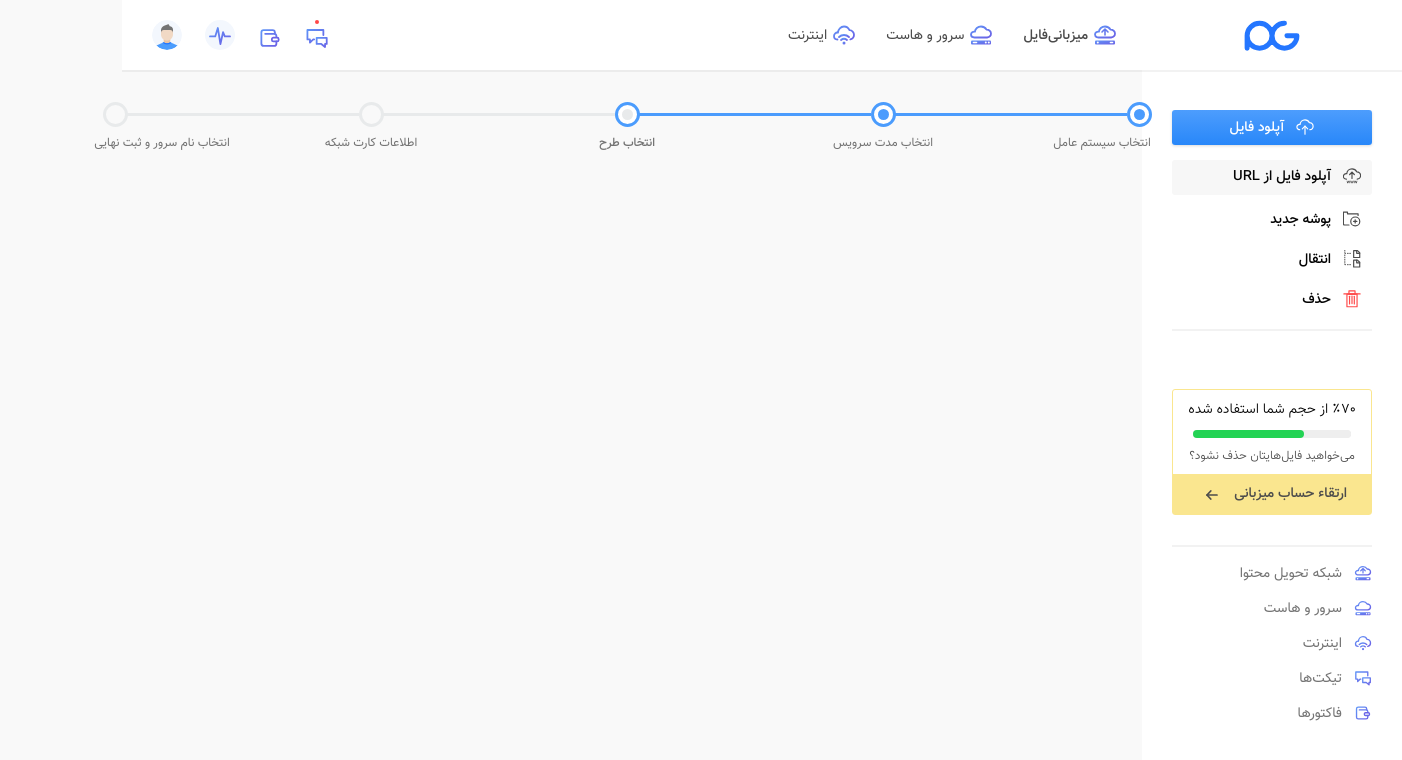
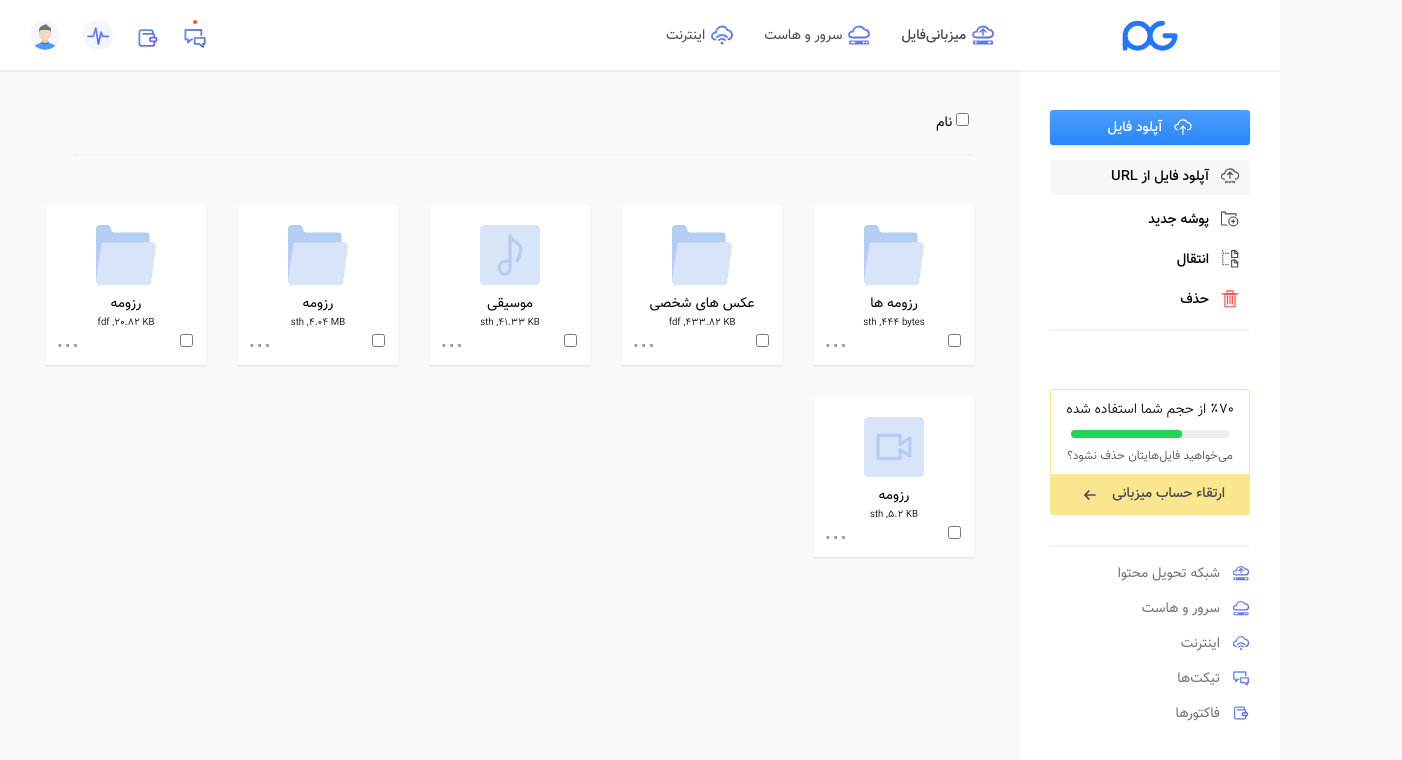
Before and after one commit to cventix/blueberry-cfsui, a React (Create React App) app: page / in a window 1280 px wide. Shown: the top 760 px of the page, 1402 px wide, since content can reach past the window. Built offline with nearby package versions, Linux system fonts and the light colour scheme.

Commit message:
progressbar container

```diff
--- a/src/components/Content/Content.tsx
+++ b/src/components/Content/Content.tsx
@@ -1,9 +1,8 @@
 import React from "react";
 import { Table } from "../Table/Table";
 import { Grid } from "../Grid/Grid";
+import { GridHeader } from "../Grid/GridHeader";
 
-import styles from "./Content.module.scss";
-import { Hr } from "../ui-elements/Hr";
 
 const table = [
   {
@@ -98,13 +97,14 @@ export class Content extends React.Component<any, any> {
   };
 
   onCheckAll = () => {
+      console.log('hjh')
     this.setState({ checkAll: !this.state.checkAll });
   };
 
   public render() {
     return (
       <div>
-        {this.state.view === "table" ? (
+        {this.state.view === "grid" ? (
           <Table
             dropdown={true}
             onCheckAll={this.onCheckAll}
@@ -114,11 +114,10 @@ export class Content extends React.Component<any, any> {
           />
         ) : (
           <div>
-            <div className={styles.header}>
-              <div className={styles.title}>happy</div>
-              <Hr />
-            </div>
+           <GridHeader  onCheckAll={this.onCheckAll}
+              checkAll={this.state.checkAll}/>
             <Grid
+              checkbox={true}
               onCheckAll={this.onCheckAll}
               checkAll={this.state.checkAll}
               table={this.state.table}
--- a/src/components/Grid/Grid.module.scss
+++ b/src/components/Grid/Grid.module.scss
@@ -1,6 +1,17 @@
 @import "../../styles/global";
+$header-padding: 0 1.85% 0 4.5%;
+$header-margin-bottom: 33px;
+$title-margin-bottom: 20px;
 
 .container {
   @include flex(row, wrap);
   position: relative;
 }
+
+.header {
+  padding: $header-padding;
+  margin-bottom: $header-margin-bottom;
+  .title {
+    margin-bottom: $title-margin-bottom;
+  }
+}
--- /dev/null
+++ b/src/components/Grid/GridHeader.tsx
@@ -0,0 +1,22 @@
+import React from "react";
+import { Hr } from "../ui-elements/Hr";
+
+import styles from "./Grid.module.scss";
+
+export const GridHeader: React.FunctionComponent<any> = props => {
+  return (
+    <div className={styles.header}>
+      <div className={styles.title}>
+        <div className={[styles.flex_row, styles.checkbox].join(" ")}>
+          <input
+            type="checkbox"
+            onChange={() => props.onCheckAll()}
+            defaultChecked={props.checkAll}
+          />
+          نام
+        </div>
+      </div>
+      <Hr />
+    </div>
+  );
+};
--- a/src/components/Table/Table.tsx
+++ b/src/components/Table/Table.tsx
@@ -33,7 +33,7 @@ export const Table: React.SFC<Iprops> = ({
       />
       <tbody>
         {table &&
-          table.map((item: any, i: any) => {
+          table.map((item: any, i: number) => {
             return (
               <tr key={i}>
                 {Object.keys(item).map((k, i) => {
--- a/src/containers/Home/App.tsx
+++ b/src/containers/Home/App.tsx
@@ -23,7 +23,7 @@ class App extends Component {
         <Navbar />
         <Sidebar />
         <Main>
-          <Stepbar steps={steps} currentStep={2}/>
+          <Content/>
         </Main>
       </div>
     );
```
Also changed, not shown: src/components/Content/Content.module.scss (deleted, +0 -11 lines).
